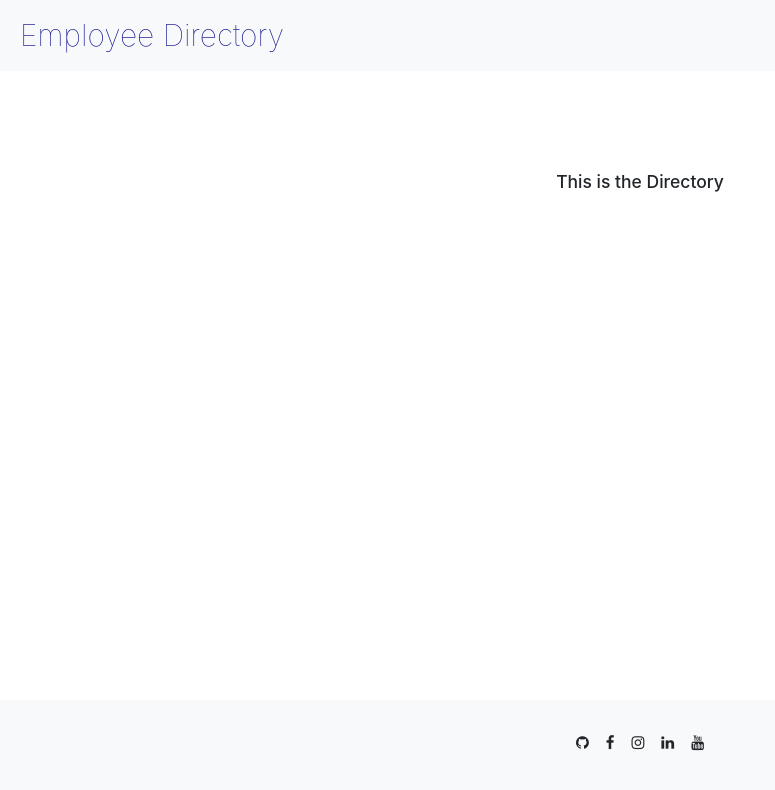
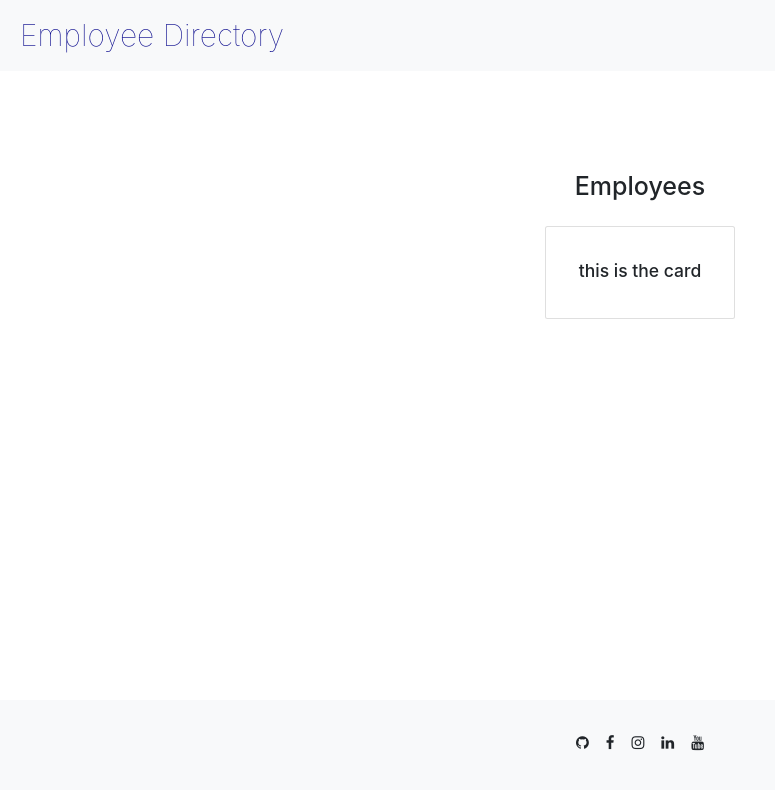
Before and after one commit to wilsoncollin7/employee-directory, a React (Create React App) app: page / in a window 1280 px wide. Shown: the top 790 px of the page, without its empty margins (0-775 px from the left). Built offline with nearby package versions, Linux system fonts and the light colour scheme.

Commit message:
added the card container and card for the main body

```diff
--- /dev/null
+++ b/src/components/Card/Card.js
@@ -0,0 +1,15 @@
+import React from "react";
+// style
+import "./style.css";
+
+function Card() {
+  return (
+    <div className="card">
+      <div className="card-body">
+        <h3>this is the card</h3>
+      </div>
+    </div>
+  );
+}
+
+export default Card;
--- /dev/null
+++ b/src/components/Card/style.css
@@ -0,0 +1,3 @@
+.card {
+  padding: 2rem;
+}
--- /dev/null
+++ b/src/components/CardContainer/CardContainer.js
@@ -0,0 +1,15 @@
+import React from "react";
+//style
+import "./style.css";
+// import components
+import Card from "../Card/Card";
+
+function CardContainer() {
+  return (
+    <div className="card-container">
+      <Card />
+    </div>
+  );
+}
+
+export default CardContainer;
--- /dev/null
+++ b/src/components/CardContainer/style.css
@@ -0,0 +1,4 @@
+.card-container {
+  margin: auto;
+  margin-top: 2rem;
+}
--- /dev/null
+++ b/src/components/Row/Row.js
@@ -0,0 +1,7 @@
+import React from "react";
+
+function Row(props) {
+  return <div className={`row${props.fluid ? "-fluid" : ""}`} {...props} />;
+}
+
+export default Row;
--- a/src/components/Wrapper/style.css
+++ b/src/components/Wrapper/style.css
@@ -3,4 +3,5 @@
   text-align: center;
   min-height: 100%;
   padding-bottom: 100px;
+  font-size: 2rem;
 }
--- a/src/pages/Directory.js
+++ b/src/pages/Directory.js
@@ -1,8 +1,16 @@
 import React from "react";
+// import components
+import CardContainer from "../components/CardContainer/CardContainer";
+import Row from "../components/Row/Row";
 
 function Directory() {
   return(
-    <h3>This is the Directory</h3>
+    <div>
+      <h1>Employees</h1>
+      <Row>
+        <CardContainer />
+      </Row>
+    </div>
   )
 }
 
```
Also changed, not shown: src/components/Footer/style.css (line endings or trailing spaces), src/components/Nav/style.css (line endings or trailing spaces).
